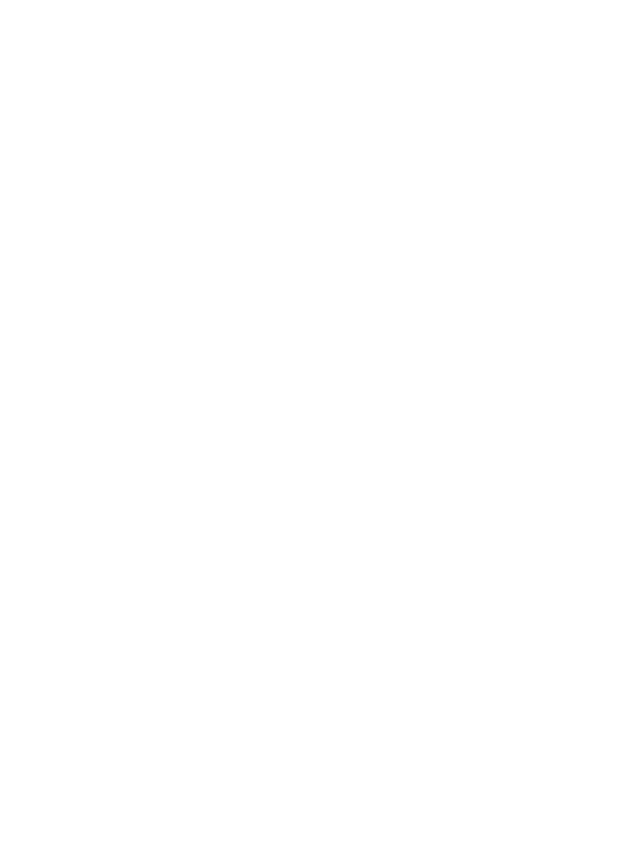
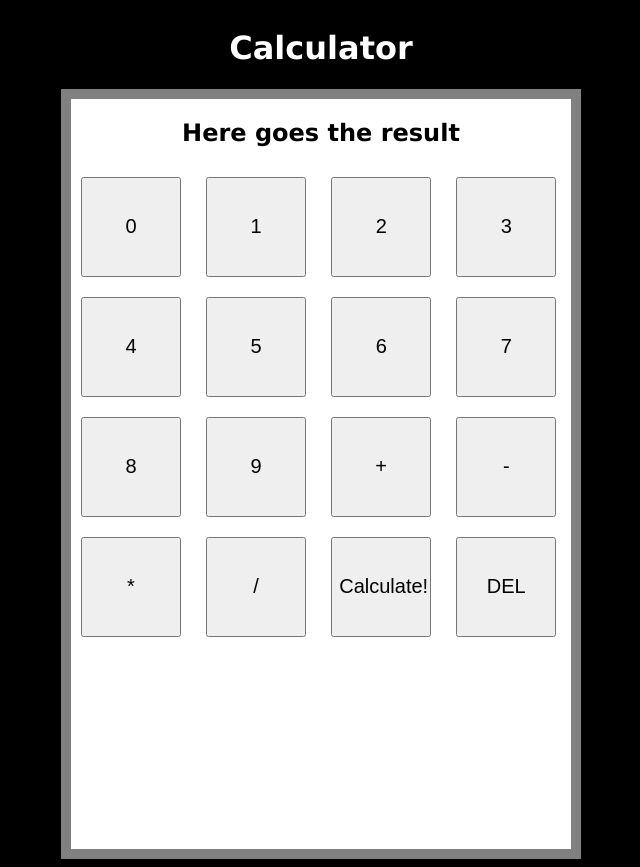
Before and after one commit to luigitimeisreal/odin-calculator, a plain HTML site: page index.html in a window 1280 px wide. Shown: the whole page, without its empty margins (319-959 px from the left). Before the commit the page ends 800 px from the top, so only its background shows below. Drawn offline with Linux system fonts and the light colour scheme.

Commit message:
Add UI and styles

```diff
--- a/index.html
+++ b/index.html
@@ -7,7 +7,31 @@
   <title>Document</title>
 </head>
 <body>
-
+  <h1>Calculator</h1>
+  <div class="calculator">
+    <div class="display">
+      <h2>Here goes the result</h2>
+    </div>
+    <div class="buttons">
+      <button id="0">0</button>
+      <button id="1">1</button>
+      <button id="2">2</button>
+      <button id="3">3</button>
+      <button id="4">4</button>
+      <button id="5">5</button>
+      <button id="6">6</button>
+      <button id="7">7</button>
+      <button id="8">8</button>
+      <button id="9">9</button>
+      <button id="+">+</button>
+      <button id="-">-</button>
+      <button id="*">*</button>
+      <button id="/">/</button>
+      <button id="calc">Calculate!</button>
+      <button id="del">DEL</button>
+    </div>
+  </div>
+  <link rel="stylesheet" href="styles.css">
   <script src="index.js"></script>
 </body>
 </html>
--- a/styles.css
+++ b/styles.css
@@ -0,0 +1,28 @@
+body {
+  background-color: black;
+  font-family: Verdana, Geneva, Tahoma, sans-serif;
+  color: white;
+  display: flex;
+  justify-content: center;
+  align-items: center;
+  flex-direction: column;
+}
+
+button {
+  font-size: 20px;
+  width: 100px;
+  height: 100px;
+  margin: 10px;
+}
+
+.calculator {
+  height: 750px;
+  width: 500px;
+  background-color: white;
+  color: black;
+  border: 10px solid grey;
+}
+
+.display {
+  text-align: center;
+}
```
